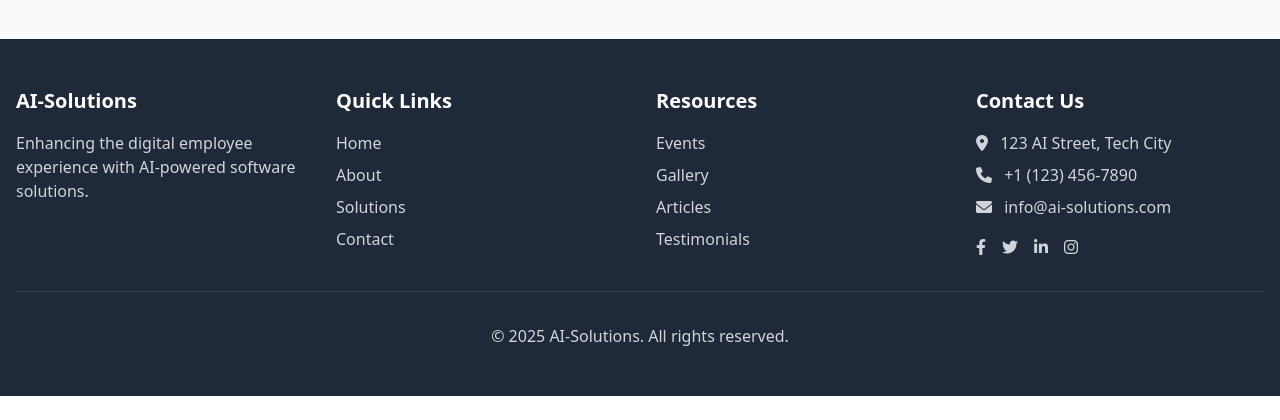
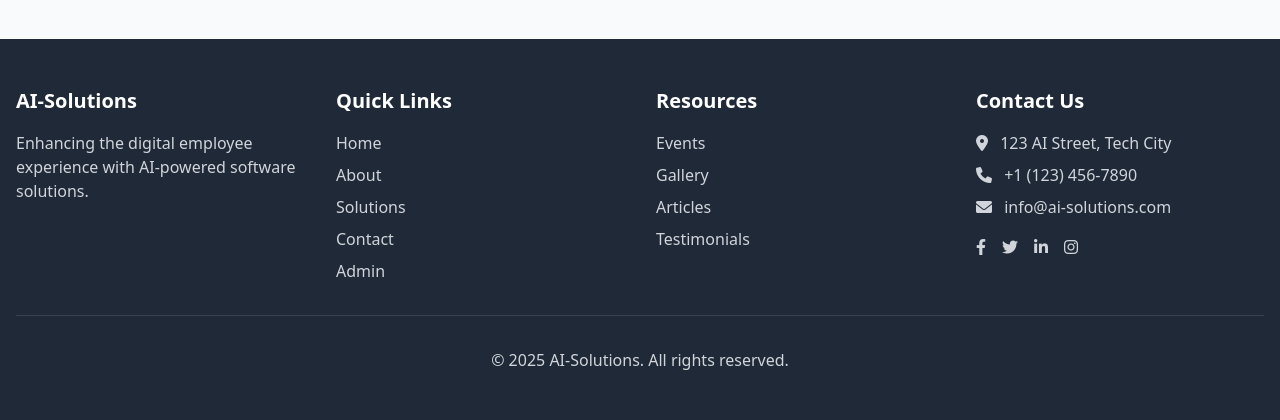
Before and after one commit to PetrJoe/ai-solution-project, a Django app: page /about/ in a window 1280 px wide. Shown: the part 2525-2945 px from the top of the page. Before the commit the page ends 2921 px from the top, so only its background shows below. Run offline with Django 5.2, Linux system fonts and the light colour scheme; some libraries are stand-ins or nearby versions.

Commit message:
Add Admin link to navigation menu

```diff
--- a/templates/base.html
+++ b/templates/base.html
@@ -93,6 +93,7 @@
                         <li><a href="{% url 'about' %}" class="text-gray-300 hover:text-white transition">About</a></li>
                         <li><a href="{% url 'solutions' %}" class="text-gray-300 hover:text-white transition">Solutions</a></li>
                         <li><a href="{% url 'contact' %}" class="text-gray-300 hover:text-white transition">Contact</a></li>
+                        <li><a href="/admin/" class="text-gray-300 hover:text-white transition">Admin</a></li>
                     </ul>
                 </div>
                 <div>
```
